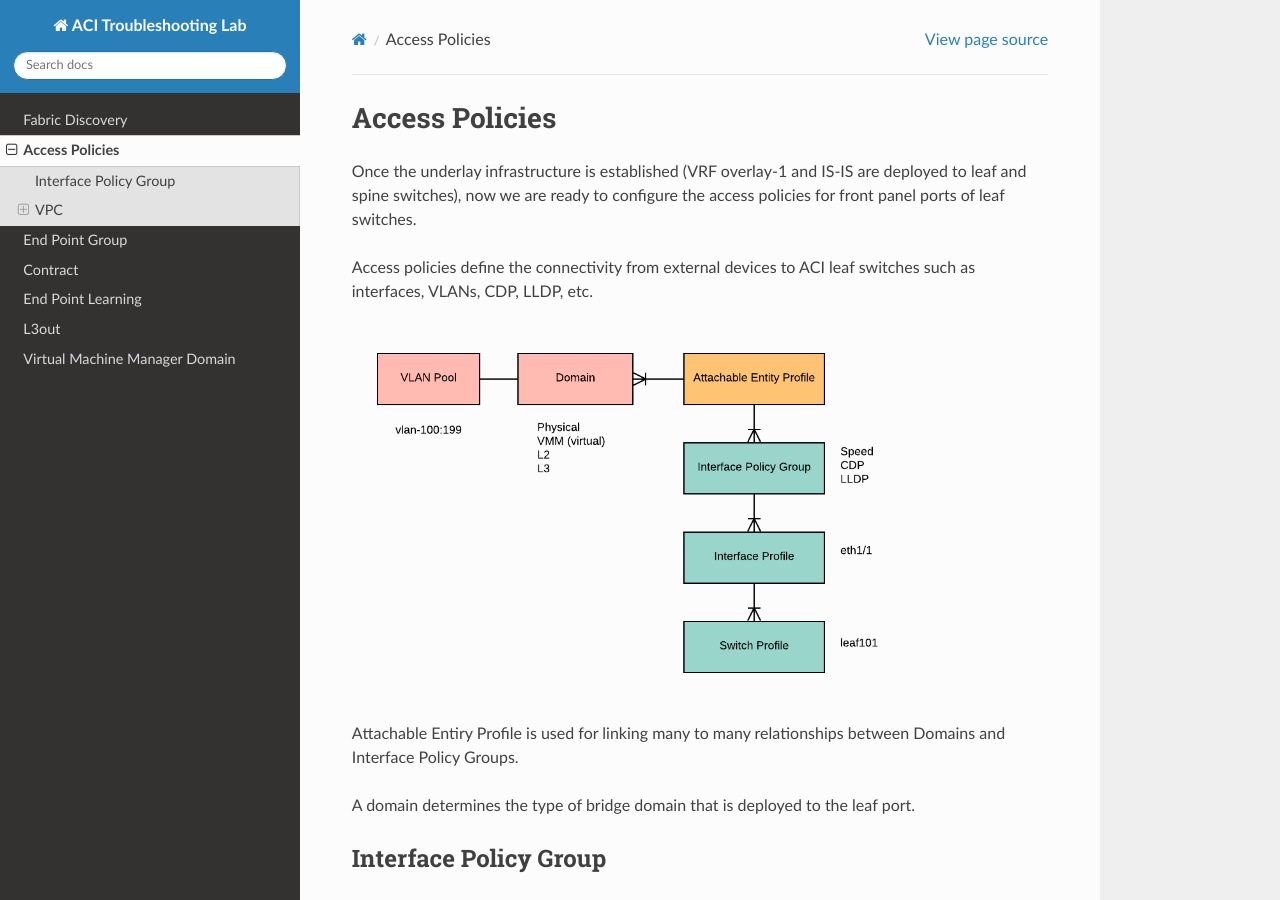
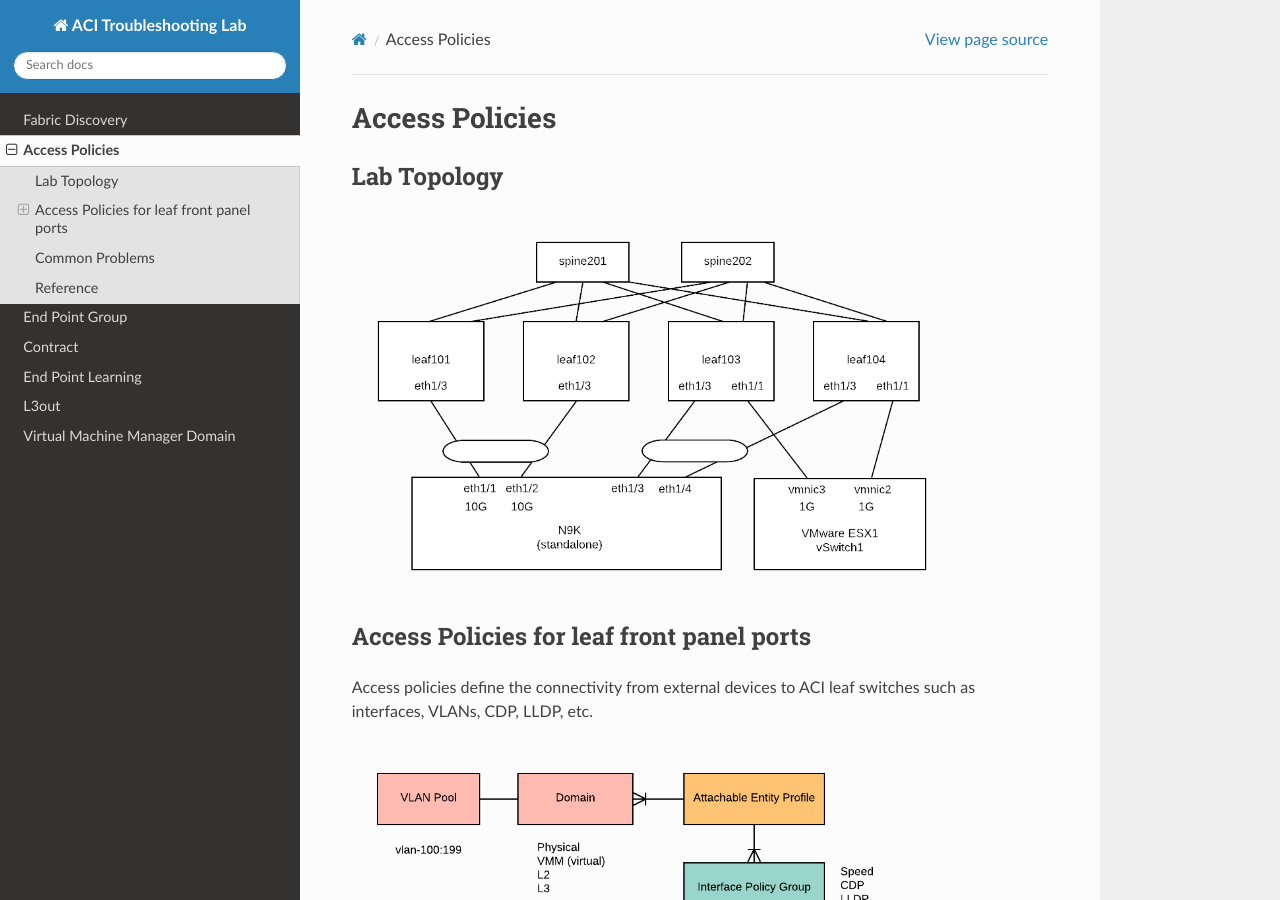
Before and after one commit to ewibowo/aci-troubleshooting-lab, a Sphinx documentation site: the page built from source/access-policy.rst, in a window 1280 px wide and 900 px high. Built offline with Sphinx 7.4.7 and the Read the Docs theme 2.0.0, drawn with Linux system fonts in a browser that asks for light colours.

Commit message:
Added Access Policy lab topology diagram

```diff
--- a/source/access-policy.rst
+++ b/source/access-policy.rst
@@ -1,8 +1,16 @@
 Access Policies
 ===============
 
-Once the underlay infrastructure is established (VRF overlay-1 and IS-IS are deployed to leaf and spine switches),
-now we are ready to configure the access policies for front panel ports of leaf switches.
+Lab Topology
+-------------
+
+.. image:: access-policy-topo.png
+   :width: 600px
+   :alt: Access Policy Topology
+
+
+Access Policies for leaf front panel ports
+-------------------------------------------
 
 Access policies define the connectivity from external devices to ACI leaf switches
 such as interfaces, VLANs, CDP, LLDP, etc.
@@ -25,9 +33,6 @@
 * Port Channels
 * Virtual Port Channels
 
-.. image:: access-policy-topo.png
-   :width: 600px
-   :alt: Access Policy Topology
 
 VPC
 ~~~
```
